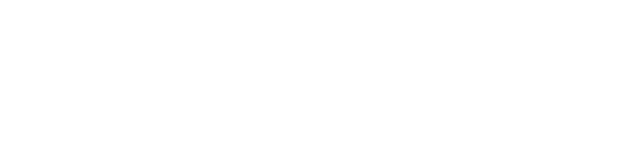
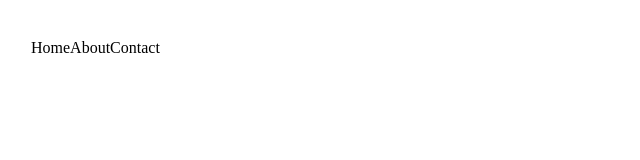
Before and after one commit to Aditya-j101/WebDevelopment, a plain HTML site: page CSS/Styling List/Index.html in a window 1280 px wide. Shown: the whole page, without its empty margins (0-640 px from the left). Drawn offline with Linux system fonts and the light colour scheme.

Commit message:
List Styling Done

```diff
--- a/CSS/Styling List/Index.html
+++ b/CSS/Styling List/Index.html
@@ -5,12 +5,29 @@
     <meta name="viewport" content="width=device-width, initial-scale=1.0">
     <title>List Styling</title>
     <style>
+        nav ul li{
+
+            list-style:none;
+            /* list-style: devanagari; */
+            /* list-style-type:"😜"; */
+            /* background-color: yellow; */
+            /* list-style-position: inside; */
+            /* border:2px solid black; */
+        }
+        ul{
+            display:flex;
+            padding: 23px;
+        }
 
     </style>
 </head>
 <body>
-    <div>
-
-    </div>
+    <nav>
+        <ul>
+            <li>Home</li>
+            <li>About</li>
+            <li>Contact</li>
+        </ul>
+    </nav>
 </body>
 </html>
```
